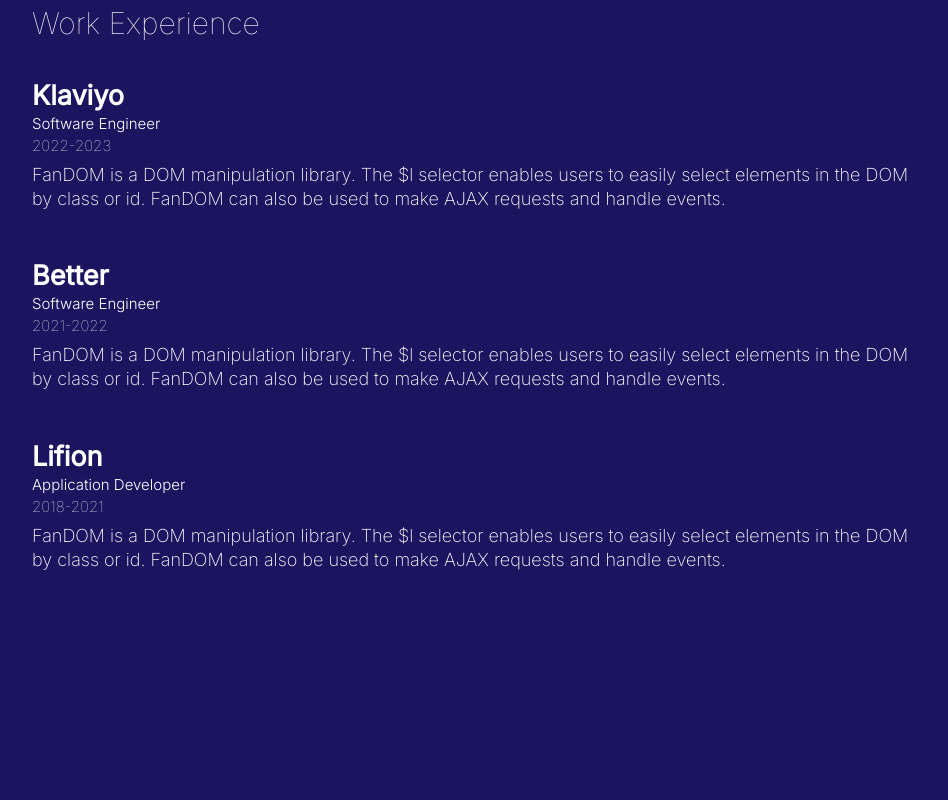
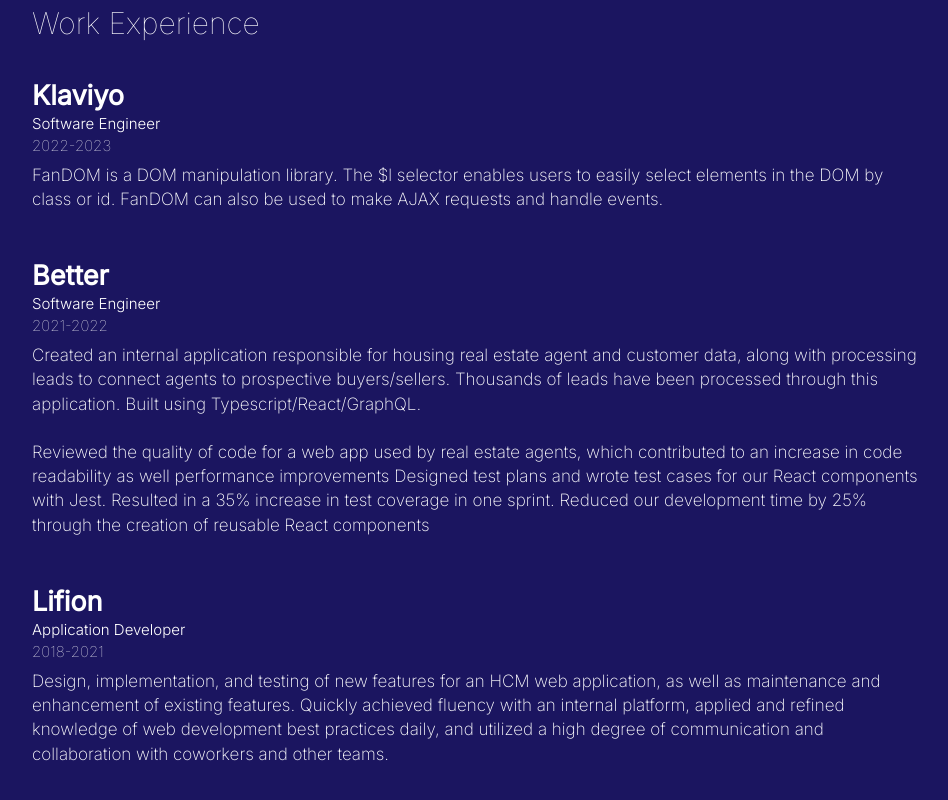
Before and after one commit to MonicaKornis/MonicaKornis.github.io, a plain HTML site: page index.html in a window 1280 px wide. Shown: the part 1482-2282 px from the top of the page, without its empty margins (167-1115 px from the left). Before the commit the page ends 2106 px from the top, so only its background shows below. Drawn offline with Linux system fonts and the light colour scheme.

Commit message:
changed job descriptions

```diff
--- a/index.html
+++ b/index.html
@@ -194,7 +194,11 @@
                 <p>2021-2022</p>
               </div>
                 <div id="description">
-                  <p>FanDOM is a DOM manipulation library. The $l selector enables users to easily select elements in the DOM by class or id. FanDOM can also be used to make AJAX requests and handle events.</p>
+                  <p>Created an internal application responsible for housing real estate agent and customer data, along with processing leads to connect agents to prospective buyers/sellers. Thousands of leads have been processed through this application. Built using Typescript/React/GraphQL. <br/>
+                    <br/>
+                    Reviewed the quality of code for a web app used by real estate agents, which contributed to an increase in code readability as well performance improvements
+                    Designed test plans and wrote test cases for our React components with Jest. Resulted in a 35% increase in test coverage in one sprint.
+                    Reduced our development time by 25% through the creation of reusable React components </p>
                 </div>
               </div>
 
@@ -205,7 +209,8 @@
                   <p>2018-2021</p>
                 </div>
                   <div id="description">
-                    <p>FanDOM is a DOM manipulation library. The $l selector enables users to easily select elements in the DOM by class or id. FanDOM can also be used to make AJAX requests and handle events.</p>
+                    <p>Design, implementation, and testing of new features for an HCM web application, as well as maintenance and enhancement of existing features. Quickly achieved fluency with an internal platform, applied and refined knowledge of web development best practices daily, and utilized a high degree of communication and collaboration with coworkers and other teams.
+                      </p>
                   </div>
               </div>
             </div>
--- a/main.css
+++ b/main.css
@@ -359,7 +359,7 @@ span.image#image1 {
   }
 
   #description > p {
-    font-size: 18px;
+    font-size: 17px;
   }
   .work-description {
     margin-bottom: 14px;
```
